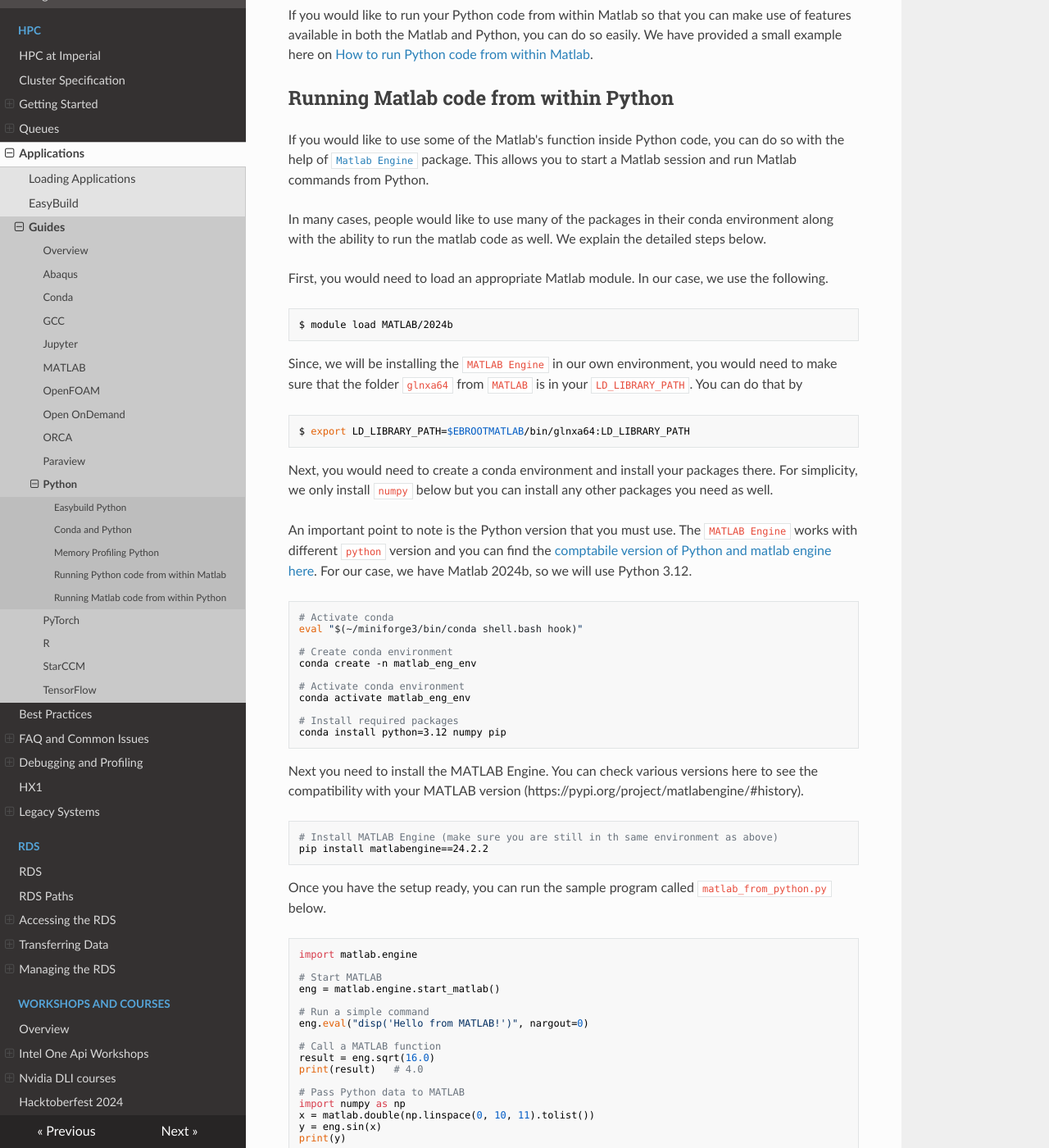
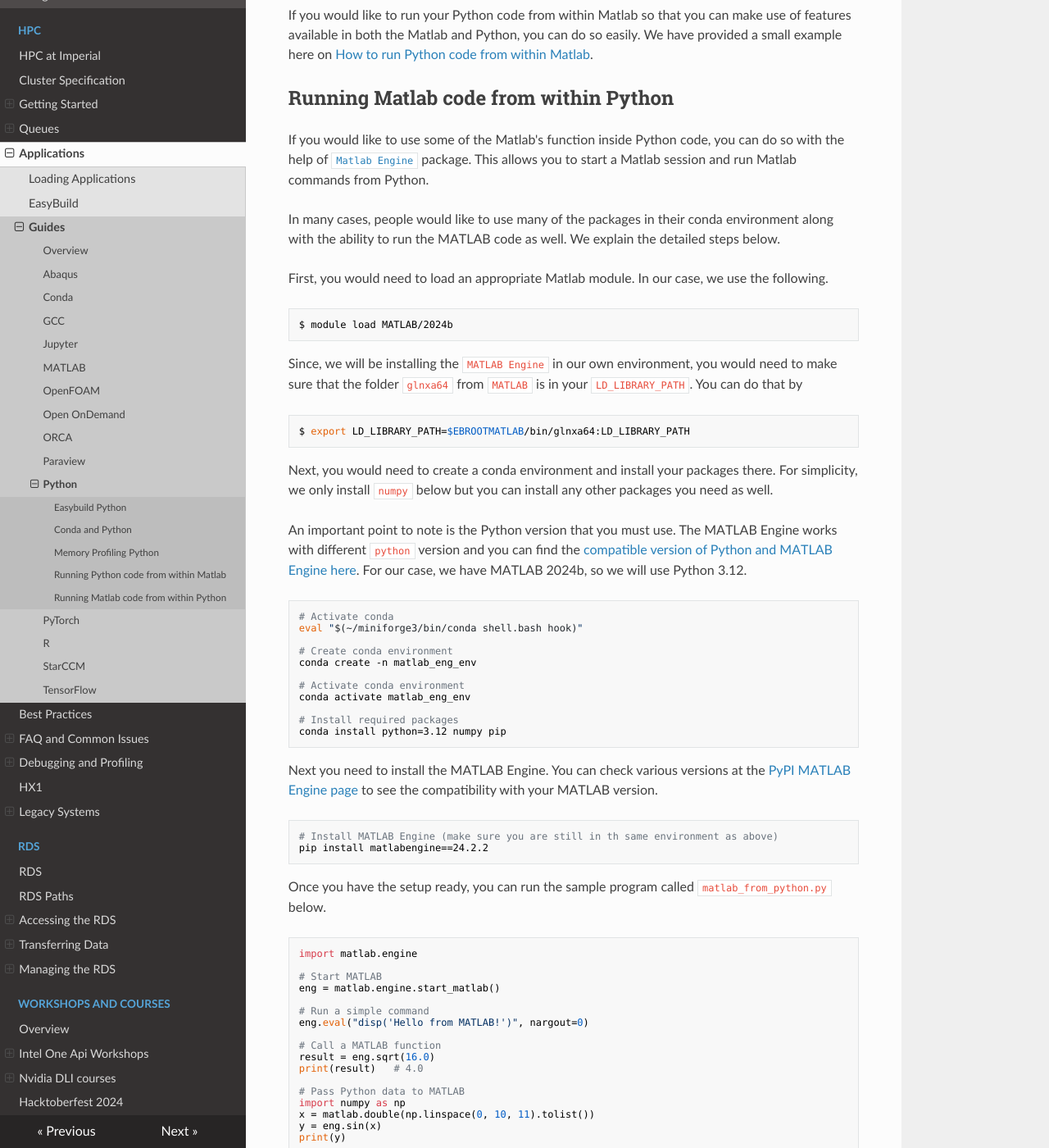
Before and after one commit to ImperialCollegeLondon/icl-rcs-user-guide, an MkDocs documentation site: the page built from docs/hpc/applications/guides/python.md, in a window 1280 px wide and 1400 px high, scrolled down 3994 px. Shown: the whole window at 82% size. Built offline with MkDocs 1.6.1, drawn with Linux system fonts in a browser that asks for light colours; nearby versions of some CDN libraries.

Commit message:
Added the suggestions made in the review and corrected the URL

````diff
--- a/docs/hpc/applications/guides/python.md
+++ b/docs/hpc/applications/guides/python.md
@@ -160,7 +160,7 @@ If you would like to run your Python code from within Matlab so that you can mak
 
 If you would like to use some of the Matlab's function inside Python code, you can do so with the help of [`Matlab Engine`](https://www.mathworks.com/help/matlab/matlab_external/install-the-matlab-engine-for-python.html) package. This allows you to start a Matlab session and run Matlab commands from Python.
 
-In many cases, people would like to use many of the packages in their conda environment along with the ability to run the matlab code as well. We explain the detailed steps below.
+In many cases, people would like to use many of the packages in their conda environment along with the ability to run the MATLAB code as well. We explain the detailed steps below.
 
 First, you would need to load an appropriate Matlab module. In our case, we use the following.
 
@@ -176,7 +176,7 @@ $ export LD_LIBRARY_PATH=$EBROOTMATLAB/bin/glnxa64:LD_LIBRARY_PATH
 
 Next, you would need to create a conda environment and install your packages there. For simplicity, we only install `numpy` below but you can install any other packages you need as well.
 
-An important point to note is the Python version that you must use. The `MATLAB Engine` works with different `python` version and you can find the [comptabile version of Python and matlab engine here](https://www.mathworks.com/support/requirements/python-compatibility.html). For our case, we have Matlab 2024b, so we will use Python 3.12.
+An important point to note is the Python version that you must use. The MATLAB Engine works with different `python` version and you can find the [compatible version of Python and MATLAB Engine here](https://www.mathworks.com/support/requirements/python-compatibility.html). For our case, we have MATLAB 2024b, so we will use Python 3.12.
 
 ```bash
 # Activate conda
@@ -192,7 +192,7 @@ conda activate matlab_eng_env
 conda install python=3.12 numpy pip
 ```
 
-Next you need to install the MATLAB Engine. You can check various versions here to see the compatibility with your MATLAB version (https://pypi.org/project/matlabengine/#history).
+Next you need to install the MATLAB Engine. You can check various versions at the [PyPI MATLAB Engine page](https://pypi.org/project/matlabengine/#history) to see the compatibility with your MATLAB version.
 
 ```bash
 # Install MATLAB Engine (make sure you are still in th same environment as above)
````
